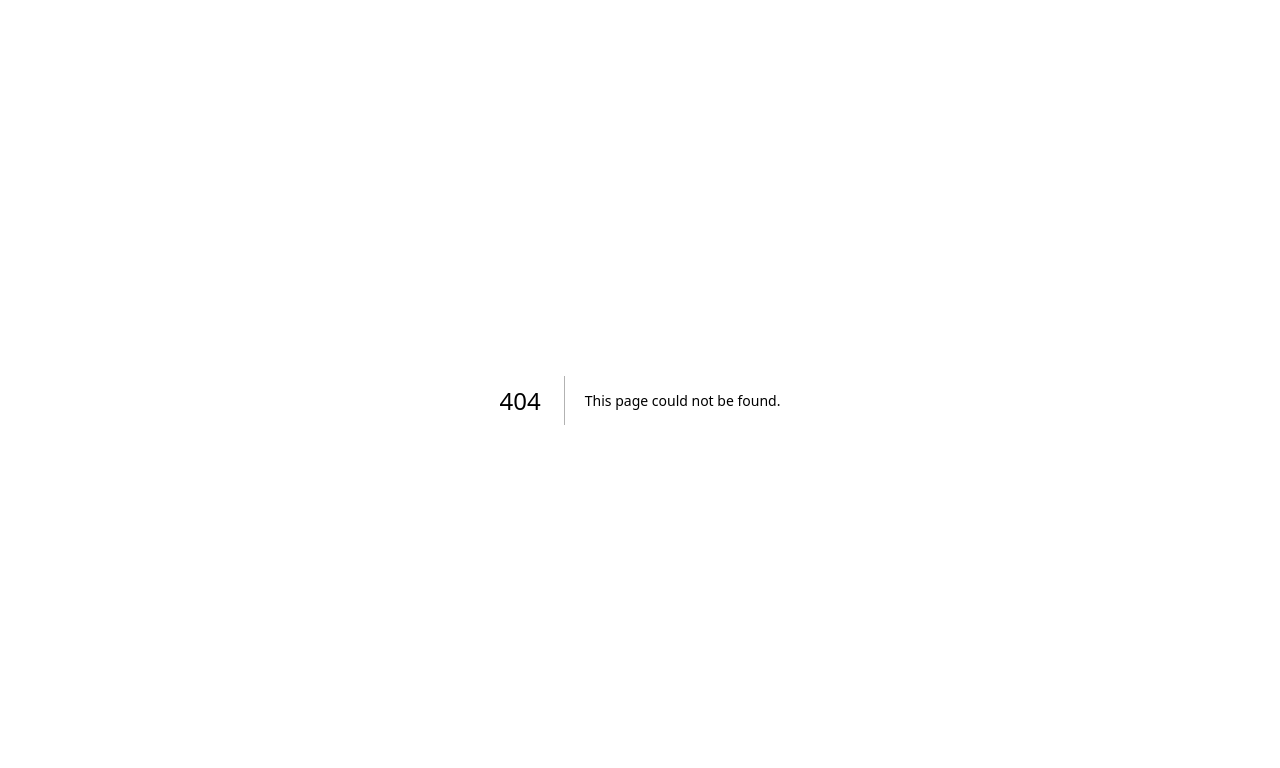
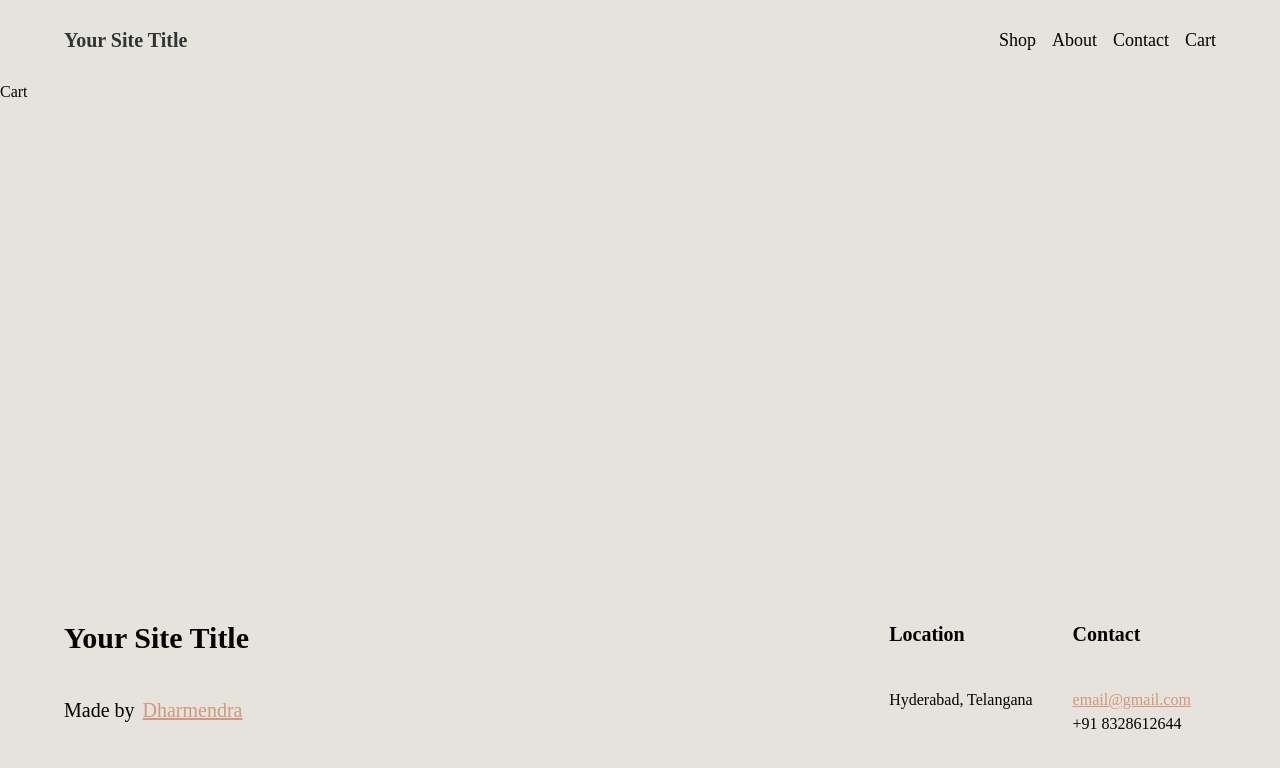
Before and after one commit to dharmendraboddeda/ecommerce-huemn, a Next.js app: page /cart in a window 1280 px wide. Before the commit this address had no page. Shown: the top 768 px of the page. Built offline with nearby package versions, Linux system fonts and the light colour scheme.

Commit message:
all pages added

```diff
--- /dev/null
+++ b/src/pages/about/index.tsx
@@ -0,0 +1,3 @@
+import AboutScreen from "@/screens/aboutScreen";
+
+export default AboutScreen;
--- /dev/null
+++ b/src/pages/cart/index.tsx
@@ -0,0 +1,3 @@
+import CartScreen from "@/screens/cartScreen";
+
+export default CartScreen;
--- /dev/null
+++ b/src/pages/contact/index.tsx
@@ -0,0 +1,3 @@
+import ContactScreen from "@/screens/contactScreen";
+
+export default ContactScreen;
--- /dev/null
+++ b/src/pages/shop/index.tsx
@@ -0,0 +1,3 @@
+import ShopScreen from "@/screens/shopScreen";
+
+export default ShopScreen;
--- /dev/null
+++ b/src/screens/aboutScreen/index.tsx
@@ -0,0 +1,12 @@
+import DefaultLayout from "@/layouts/defaultLayout";
+import React from "react";
+
+const AboutScreen = () => {
+  return (
+    <div>
+      <h1>About</h1>
+    </div>
+  );
+};
+
+export default DefaultLayout(AboutScreen);
--- /dev/null
+++ b/src/screens/cartScreen/index.tsx
@@ -0,0 +1,12 @@
+import DefaultLayout from "@/layouts/defaultLayout";
+import React from "react";
+
+const CartScreen = () => {
+  return (
+    <div>
+      <h1>Cart</h1>
+    </div>
+  );
+};
+
+export default DefaultLayout(CartScreen);
--- /dev/null
+++ b/src/screens/contactScreen/index.tsx
@@ -0,0 +1,12 @@
+import DefaultLayout from "@/layouts/defaultLayout";
+import React from "react";
+
+const ContactScreen = () => {
+  return (
+    <div>
+      <h1>Contact</h1>
+    </div>
+  );
+};
+
+export default DefaultLayout(ContactScreen);
--- /dev/null
+++ b/src/screens/shopScreen/index.tsx
@@ -0,0 +1,12 @@
+import DefaultLayout from "@/layouts/defaultLayout";
+import React from "react";
+
+const ShopScreen = () => {
+  return (
+    <div>
+      <h1>Shop</h1>
+    </div>
+  );
+};
+
+export default DefaultLayout(ShopScreen);
```
